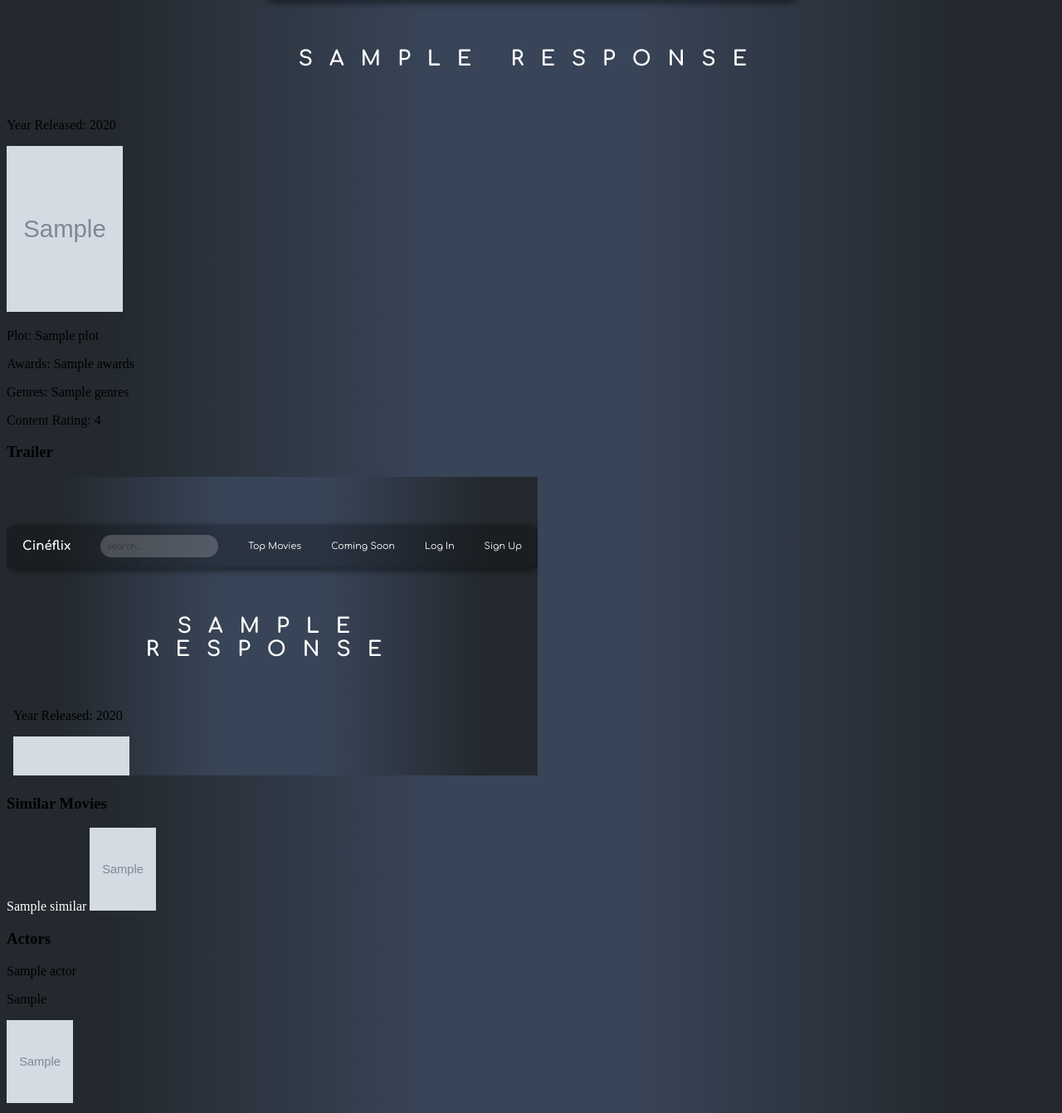
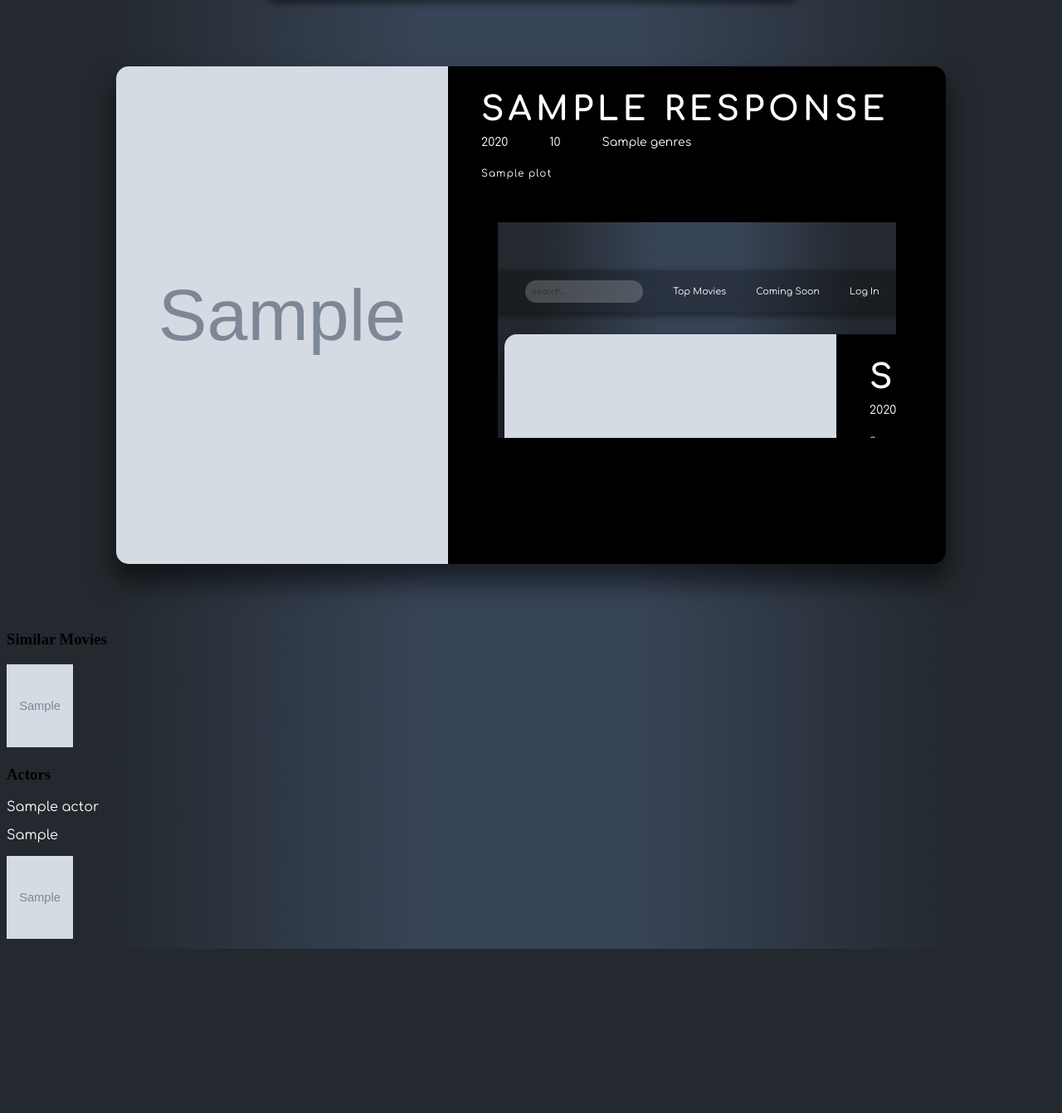
Before and after one commit to xiesheaeix/cineflix, a Django app: template main_app/templates/movie/details.html in a window 1280 px wide. Shown: the part 109-1451 px from the top of the page at 83% size. After the commit the page ends 1253 px from the top, so only its background shows below. Run offline with Django 4.2, Linux system fonts and the light colour scheme; the template is opened without the code that fills it: most values are stand-ins (such as "Sample title", 1, 10 or a date in 2020); grey boxes marked "Sample" are stand-in pictures.

Commit message:
add details css

```diff
--- a/main_app/static/css/style.css
+++ b/main_app/static/css/style.css
@@ -10,7 +10,7 @@ body {
     background: linear-gradient(90deg, rgba(35,41,46,1) 10%, rgba(56,68,87,1) 40%, rgba(56,68,87,1) 60%, rgba(35,41,46,1) 90%);
 }
 
-h1, li {
+h1, li, p {
     color: white;
     font-family: 'Comfortaa', sans-serif;
 }
@@ -237,6 +237,77 @@ input[type="radio"] {
     box-shadow: 1px 3px 7px 2px rgba(0, 0, 0, 0.5);
 }
 
+/* movie details  */
+
+.movie-card {
+    width: 1000px;
+    height: 600px;
+    margin: 10vmin auto;
+    border-radius: 15px;
+    box-shadow: 0px 20px 30px 3px rgba(0, 0, 0, 0.55);
+}
+
+.card-left {
+    display: flex;
+    justify-content: center;
+    margin: auto;
+    width: 40%;
+    height: 600px;
+    float: left;
+    overflow: hidden;
+    border-radius: 15px 0 0 15px;
+}
+
+.card-left img {
+    height: 100%;
+    border-radius: 15px 0 0 15px;
+}
+
+.card-right {
+    width: 60%;
+    float: left;
+    background: black;
+    height: 600px;
+    border-radius: 0 15px 15px 0;
+}
+
+.card-right h1 {
+    font-weight: 700;
+    text-align: left;
+    font-size: 40px;
+    margin: 30px 0 0 0;
+    padding: 0 0 0 40px;
+    letter-spacing: 5px;
+}
+
+.movie-details ul {
+    list-style-type: none;
+    padding: 0 0 0 40px;
+    margin: 10px 0 0 0;
+}
+
+.movie-details ul li {
+    display: inline;
+    font-weight: 400;
+    font-size: 14px;
+    padding: 0 50px 0 0;
+}
+
+.plot p {
+    color: white;
+    font-size: 12px;
+    padding: 0 40px 0 40px;
+    letter-spacing: 1px;
+    margin: 20px 0 -10px 0;
+    line-height: 20px;
+}
+
+iframe {
+    margin-left: 60px;
+    width: 480px;
+    height: 260px;
+}
+
 /* amimations */
 
 @keyframes scrolling {
--- a/main_app/templates/movie/details.html
+++ b/main_app/templates/movie/details.html
@@ -1,20 +1,30 @@
 {% extends 'base.html' %}
 {% block content %}
-<h1>{{ response.title }}</h1>
-<p>Year Released: {{ response.year }}</p>
-<img src="{{ response.image }}" alt="pic" style="height:200px; width:140px;">
-<p>Plot: {{ response.plot }}</p>
-<p>Awards: {{ response.awards }}</p>
-<p>Genres: {{ response.genres }}</p>
-<p>Content Rating:  {{ response.contentRating }}</p>
 
-<h3>Trailer</h3>
-<iframe src="{{ vid_response.linkEmbed }}?autoplay=false&width=640" width="640" height="360" allowfullscreen="true" mozallowfullscreen="true" webkitallowfullscreen="true" frameborder="no" scrolling="no"></iframe>
+<div class="movie-card">
+    <div class="card-left">
+        <img src="{{ response.image }}">
+    </div>
+    <div class="card-right">
+      <h1>{{ response.title }}</h1>
+      <div class="movie-details">
+        <ul>
+          <li>{{ response.year }}</li>
+          <li>{{ response.duration }}</li>
+          <li>{{ response.genres }}</li>
+        </ul>
+        <div class="plot">
+          <p>{{ response.plot }}</p>
+        </div>
+        <h3>Trailer</h3>
+            <iframe src="{{ vid_response.linkEmbed }}?width=480" allowfullscreen="true" mozallowfullscreen="true" webkitallowfullscreen="true" frameborder="no" scrolling="no"></iframe>
+      </div>
+    </div>
+  </div>
 
-<h3>Similar Movies</h3>
+  <h3>Similar Movies</h3>
 {% for items in response.similars %}
 <a href="{% url 'details' items.id %}">
-    {{ items.title }}
     <img src="{{ items.image }}" alt=""style="height:100px; width:80px;">
     {% endfor %}
 </a>
@@ -25,4 +35,5 @@
     <p>{{ items.asCharacter }}</p>
     <img src="{{ items.image }}" alt=""style="height:100px; width:80px;">
     {% endfor %}
+
 {% endblock %}
```
